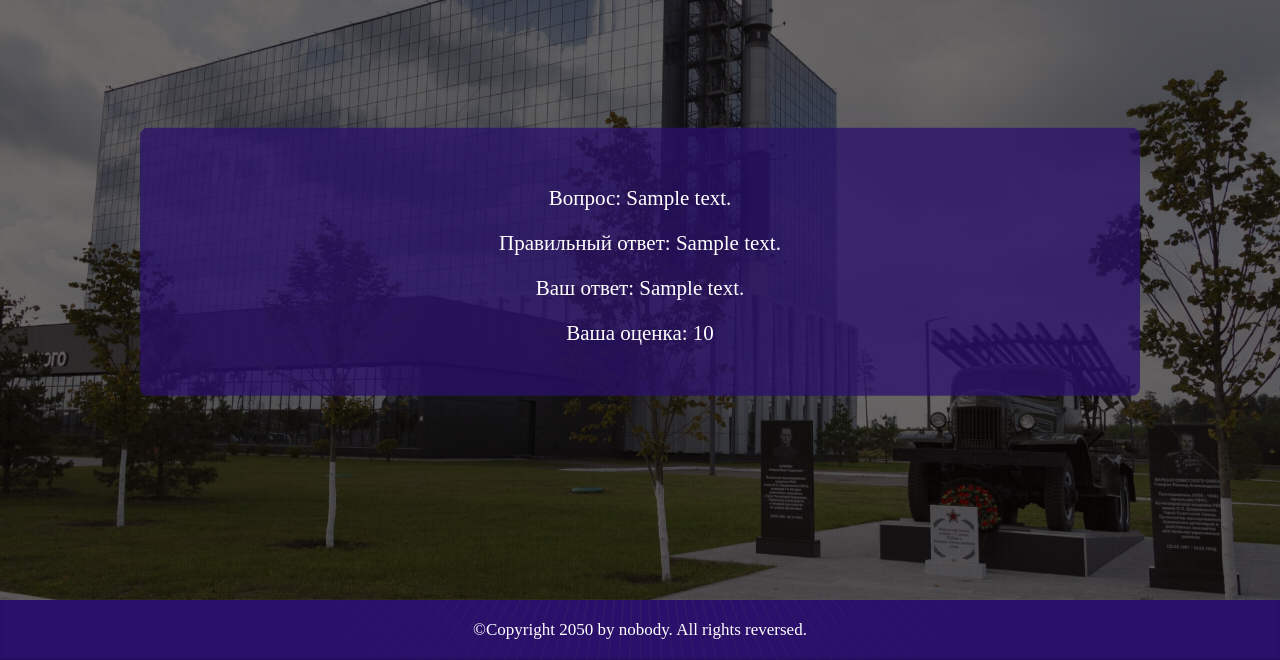
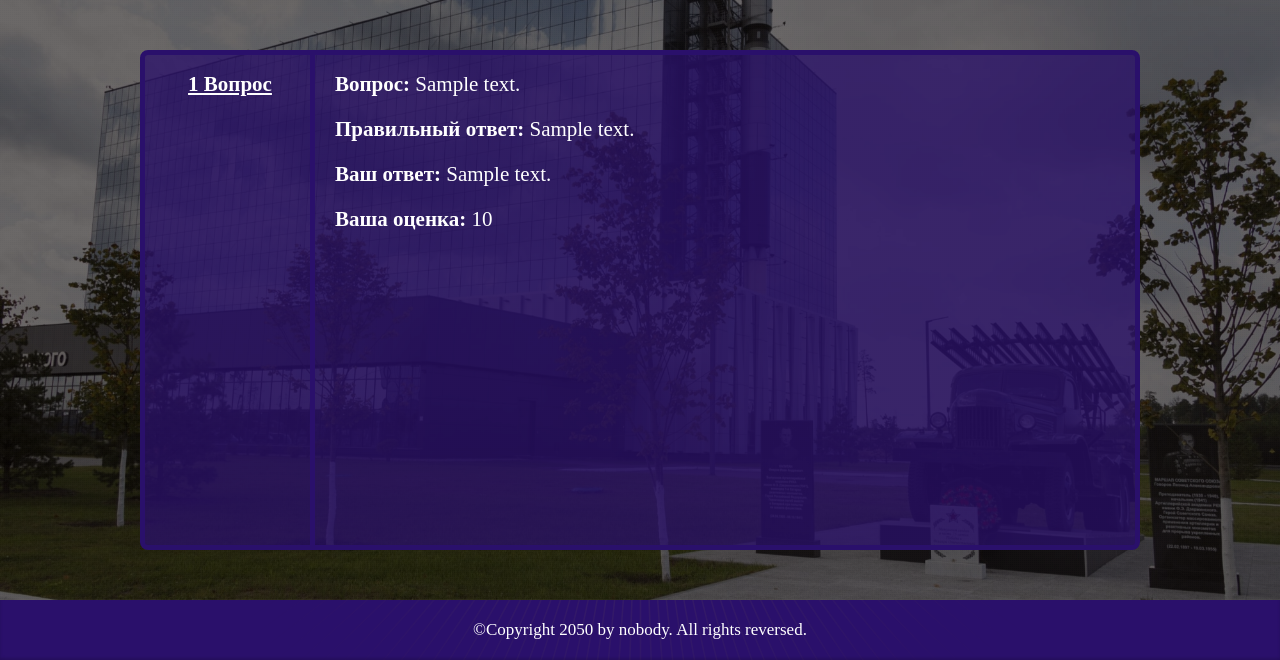
Before and after one commit to VadimWebworm/eva, a Django app: template app/ui/templates/ui/results.html in a window 1280 px wide. Shown: the part 200-860 px from the top of the page. Run offline with Django 3.2, Linux system fonts and the light colour scheme; the template is opened without the code that fills it: most values are stand-ins (such as "Sample title", 1, 10 or a date in 2020).

Commit message:
fix ui result

```diff
--- a/app/ui/static/ui/js/main.js
+++ b/app/ui/static/ui/js/main.js
@@ -4,22 +4,22 @@ $(function () {
         $(".screen-height").height($(window).height() - heightHeaderFooter);
     };
     setHeiHeight();
-    $(window).resize( setHeiHeight );
-    if(!$(".btnPrev").length){
+    $(window).resize(setHeiHeight);
+    if (!$(".btnPrev").length) {
         $('.quizInnerBtn').addClass('quizInnerNonBtn');
-        }
+    }
     $(".start-stop").click(function () {
         $('.quizInnerItem h4').removeClass('animation-true').eq($(this).index() - 1).addClass("animation-true");
         $("button").removeClass("active").eq($(this).index() - 1).addClass("active");
-        if(!$(".btnPrev").length){
+        if (!$(".btnPrev").length) {
             $('.quizInnerBtn').addClass('quizInnerNonBtn');
+        }
+        if ($("#stop").hasClass("active")) {
+            $(".btnNext").removeClass("nonvision");
+            if (!$(".btnPrev").length) {
+                $('.quizInnerBtn').removeClass('quizInnerNonBtn');
             }
-        if ($("#stop").hasClass("active")){
-            $(".btnNext").removeClass("nonvision");
-            if(!$(".btnPrev").length){
-                $('.quizInnerBtn').removeClass('quizInnerNonBtn');
-                }
-        }else{
+        } else {
             $(".btnNext").addClass("nonvision");
         }
     });
@@ -31,4 +31,16 @@ $(function () {
         autoplaySpeed: 2000,
         speed: 2500,
     });
+    $('[data-id="1"]').addClass('tabActive');
+    $('#1').addClass('tabActive');
+    $('.tabsInner .tab').on('click', function (event) {
+        var id = $(this).attr('data-id');
+        if (!$(event.target).hasClass('tabActive')) {
+            $('.tabsInner').find('.tabItem').removeClass('tabActive').hide();
+            $('.tabsInner .tabs').find('.tab').removeClass('tabActive');
+            $(this).addClass('tabActive');
+            $('#' + id).addClass('tabActive').fadeIn();
+            return false;
+        }
+    });
 });
--- a/app/ui/static/ui/scss/style.scss
+++ b/app/ui/static/ui/scss/style.scss
@@ -163,7 +163,7 @@ footer {
     z-index: 101;
     border-radius: 8px;
     top: 50%;
-    margin-top: -3%;
+    margin-top: -2rem;
     left: 50%;
     margin-right: -50%;
     transform: translate(-50%, -50%);
@@ -171,6 +171,7 @@ footer {
     max-width: 1000px;
     width: 100%;
     background-color: #2a106bc0;
+    border: 5px solid #2a106b;
 }
 .footer {
     background-color: #2a106b;
@@ -398,6 +399,62 @@ button {
 }
 
 // quiz end
+//result start
+.tabsInnerBackground {
+    height: 500px;
+    margin-top: 0rem;
+}
+.tabsInnerCard {
+    padding: 0;
+}
+.tabsInner {
+    display: flex;
+    position: relative;
+    z-index: 0;
+}
+.tabs {
+    position: relative;
+    &::after {
+        top: -7px;
+        right: 0px;
+        content: "";
+        position: absolute;
+        height: 494px;
+        width: 5px;
+        background-color: #2a106b;
+    }
+}
+.tab {
+    display: block;
+    cursor: pointer;
+    width: 170px;
+    height: 40px;
+    padding: 10px 10px 10px 10px;
+    font-weight: 600;
+}
+.tabItem {
+    display: none;
+}
+.tabItem.tabActive {
+    display: block;
+}
+.tab.tabActive {
+    text-decoration: underline;
+}
+.tabContent {
+    text-align: left;
+    padding: 10px 20px;
+}
+.tabItem {
+    p {
+    margin-top: 0px;
+    }
+    span{
+        font-weight: 600;
+    }
+}
+
+//result end
 
 // start media
 
@@ -701,12 +758,12 @@ button {
             font-size: 14px;
         }
     }
-    button{
+    button {
         font-size: 12px;
         width: 80px;
     }
-    .sound-clips{
-        audio{
+    .sound-clips {
+        audio {
             width: 250px;
             height: 45px;
         }
--- a/app/ui/templates/ui/results.html
+++ b/app/ui/templates/ui/results.html
@@ -4,20 +4,28 @@
 
 {% block body %}
 
-<div class="sliderInnerBackground">
-
-    <div class="sliderInnerCard">
+<div class="sliderInnerBackground tabsInnerBackground">
+    <div class="sliderInnerCard tabsInnerCard">
+        <div class="cardInner tabsInner">
+            <div class="tabs">
                 {% if answers %}
                 {% for answer in answers %}
-
-            <div class="cardInner">
-                <p>Вопрос: {{ answer.question.content }}</p>
-                <p>Правильный ответ: {{ answer.question.true_answer }}</p>
-                <p>Ваш ответ: {{ answer.content }}</p>
-                <p>Ваша оценка: {{ answer.score }}</p>
+                <span class="tab" data-id='{{answer.question.id}}'>
+                    {{ answer.question.id }} Вопрос
+                </span>
+                {% endfor %}
             </div>
-
+            <div class="tabContent">
+                {% for answer in answers %}
+                <div class="tabItem" id="{{answer.question.id}}">
+                    <p><span>Вопрос:</span> {{ answer.question.content }}</p>
+                    <p><span>Правильный ответ:</span> {{ answer.question.true_answer }}</p>
+                    <p><span>Ваш ответ:</span> {{ answer.content }}</p>
+                    <p><span>Ваша оценка:</span> {{ answer.score }}</p>
+                </div>
                 {% endfor %}
+            </div>
+        </div>
         {% else %}
         <div class="cardInner">
             No saved results
```
Also changed, not shown: app/ui/static/ui/css/style.min.css, 1 other file. Lines whose indentation alone changed are shown as unchanged.
